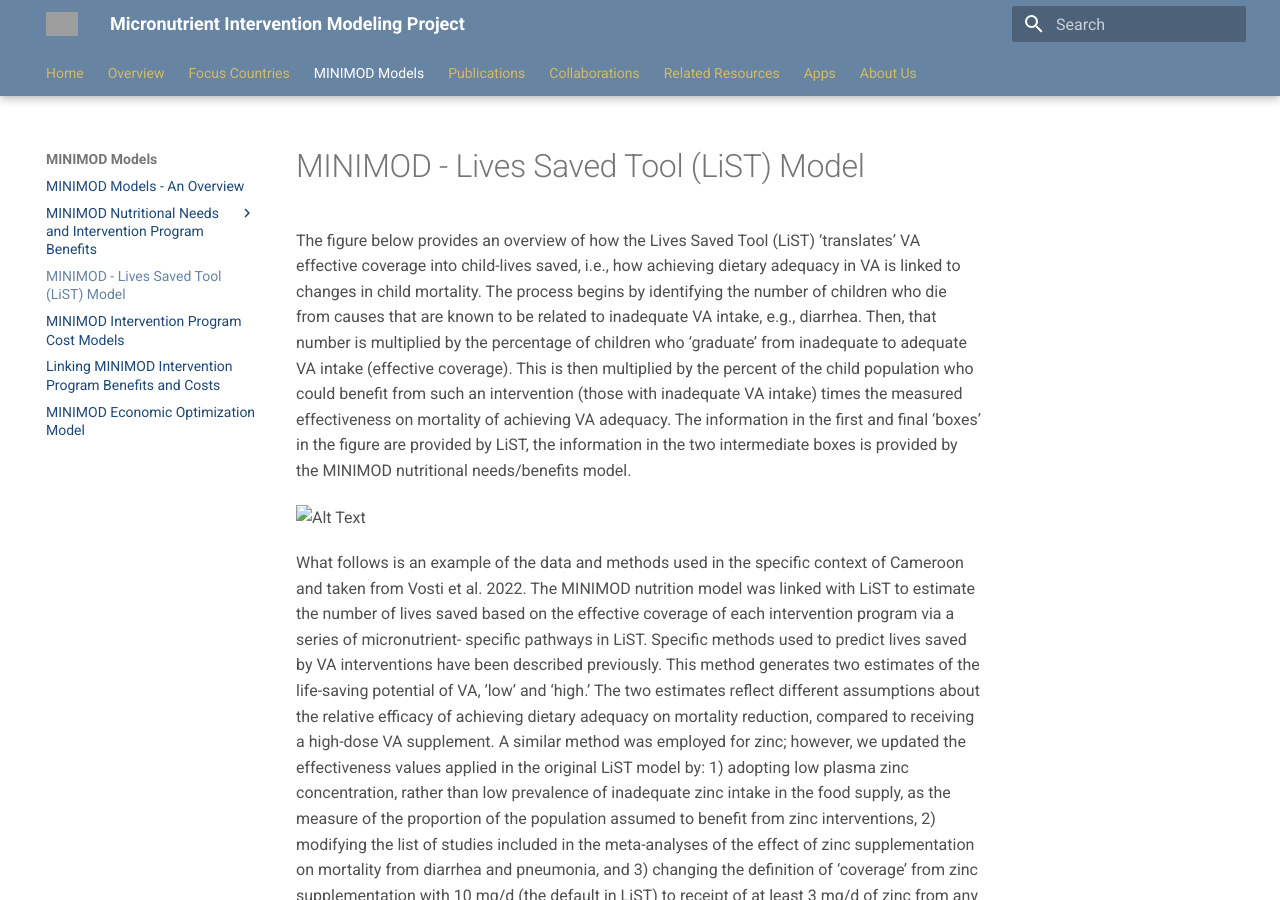
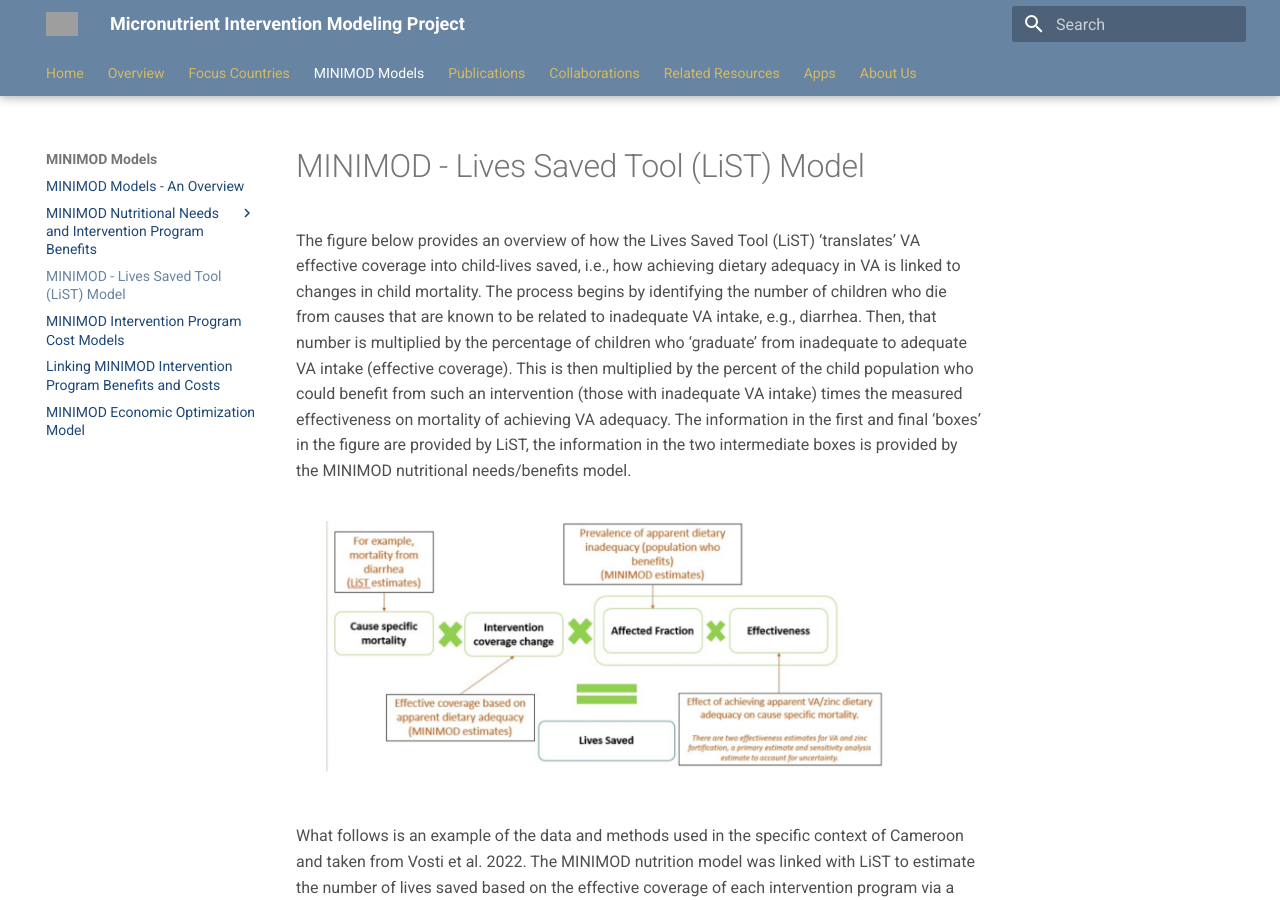
Before and after one commit to minimod-nutrition/minimod-website, an MkDocs documentation site: the page built from docs/minimod_models/minimod_list/minimod_list.md, in a window 1280 px wide and 900 px high. Built offline with MkDocs 1.6.1 and Material for MkDocs 9.7.7, drawn with Linux system fonts in a browser that asks for light colours; nearby versions of some CDN libraries; grey boxes are pictures that could not be loaded.

Commit message:
Update minimod_list.md

```diff
--- a/docs/minimod_models/minimod_list/minimod_list.md
+++ b/docs/minimod_models/minimod_list/minimod_list.md
@@ -9,7 +9,7 @@ achieving VA adequacy. The information in the first and final ‘boxes’ in the
 the information in the two intermediate boxes is provided by the MINIMOD nutritional needs/benefits
 model.
 
-![Alt Text](docs/pictures/LiST.png)
+![Alt Text](/pictures/LiST.png)
 
 What follows is an example of the data and methods used in the specific context of Cameroon and taken
 from Vosti et al. 2022. The MINIMOD nutrition model was linked with LiST to estimate the number of
```
